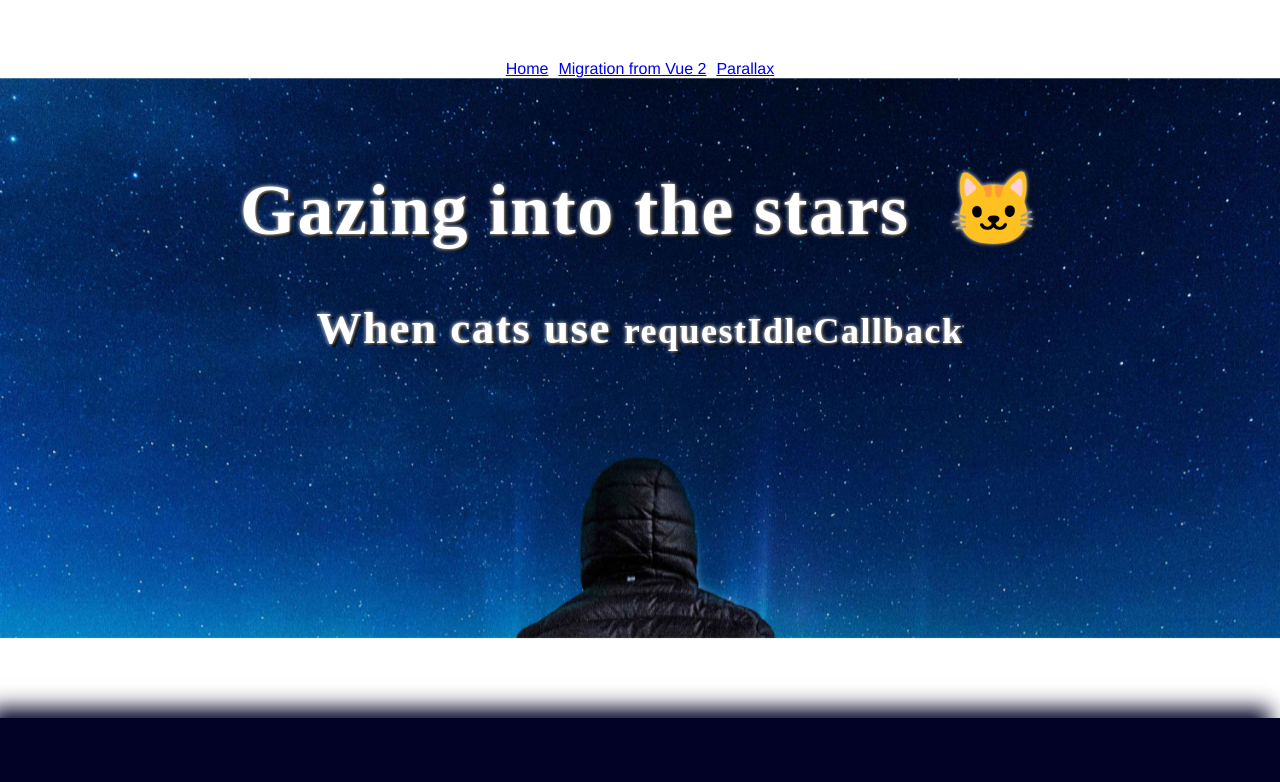
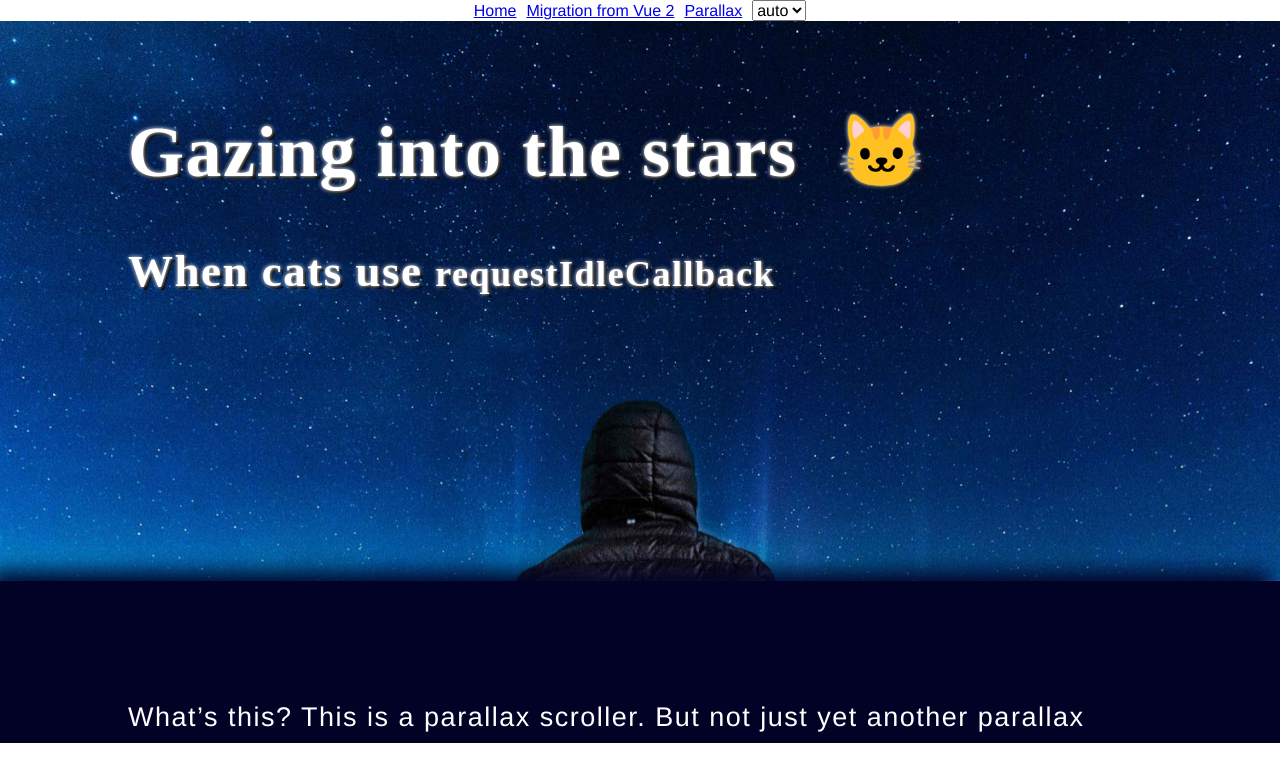
Before and after one commit to NavOrange/vite-next-vue, a Vue app: page /parallax in a window 1280 px wide. Shown: the top 782 px of the page. Built offline with nearby package versions, Linux system fonts and the light colour scheme.

Commit message:
🌰 Compositiion API: matchMedia & MediaQueryList (prefers-color-scheme)

```diff
--- a/src/App.vue
+++ b/src/App.vue
@@ -1,8 +1,18 @@
 <template>
-  <nav class="app__nav">
+  <nav class="app__nav" :class="{ [scheme]: true }">
     <router-link v-for="{ path, meta } in routes" :key="path" :to="path">
       {{ meta.title }}
     </router-link>
+
+    <select v-model="mode">
+      <option
+        v-for="value in ['light', 'dark', 'auto']"
+        :key="value"
+        :value="value"
+      >
+        {{ value }}
+      </option>
+    </select>
   </nav>
 
   <router-view />
@@ -12,32 +22,26 @@
 <script>
 // import HelloWorld from './components/HelloWorld.vue'
 import { routes } from '/src/router'
+import usePrefersColorScheme from '/src/components/CompositionAPI/PrefersColorScheme'
 
 export default {
   name: 'App',
   /* components: {
     HelloWorld
   } */
-  computed: {
-    routes() {
-      return routes
-    },
+  setup() {
+    const { scheme, mode } = usePrefersColorScheme()
+
+    return { routes, scheme, mode }
   },
 }
 </script>
 
 <style lang="scss">
-#app {
-  font-family: Avenir, Helvetica, Arial, sans-serif;
-  -webkit-font-smoothing: antialiased;
-  -moz-osx-font-smoothing: grayscale;
+.app__nav {
   text-align: center;
-  color: #2c3e50;
-  margin-top: 60px;
-}
 
-.app__nav {
-  > a + a {
+  > * + * {
     margin-left: 10px;
   }
 }
--- /dev/null
+++ b/src/components/CompositionAPI/PrefersColorScheme/index.js
@@ -0,0 +1,77 @@
+import {
+  provide,
+  readonly,
+  computed,
+  ref,
+  watchEffect,
+  onBeforeMount,
+  onUnmounted,
+} from 'vue'
+
+export default function usePrefersColorScheme() {
+  const scheme = ref('light') // default scheme
+  const mode = ref('auto')
+
+  const schemes = ['light', 'dark']
+  const MediaQueryLists =
+    'matchMedia' in window
+      ? schemes.map((scheme) =>
+          window.matchMedia(`(prefers-color-scheme: ${scheme})`)
+        )
+      : []
+
+  function toggleHtmlClass(value) {
+    const classList = document.documentElement.classList
+    classList.remove(...schemes)
+    classList.add(value)
+  }
+
+  function getScheme() {
+    const index = MediaQueryLists.findIndex(
+      (MediaQueryList) => MediaQueryList.matches
+    )
+
+    return schemes[index] ?? scheme.value
+  }
+
+  function addListener() {
+    MediaQueryLists.forEach((MediaQueryList, index) => {
+      MediaQueryList.handler = function (event) {
+        if (event.matches) scheme.value = schemes[index]
+      }
+      MediaQueryList.addListener(MediaQueryList.handler)
+    })
+  }
+
+  function removeListener() {
+    MediaQueryLists.forEach((MediaQueryList) => {
+      MediaQueryList.removeListener(MediaQueryList.handler)
+      MediaQueryList.handler = null
+    })
+  }
+
+  const provideScheme = computed(() => {
+    return 'auto' === mode.value ? scheme.value : mode.value
+  })
+
+  watchEffect(() => {
+    toggleHtmlClass(provideScheme.value)
+  })
+
+  onBeforeMount(() => {
+    scheme.value = getScheme()
+    addListener()
+  })
+
+  onUnmounted(() => {
+    removeListener()
+    MediaQueryLists.length = 0
+  })
+
+  provide('scheme', readonly(provideScheme))
+
+  return {
+    scheme: provideScheme,
+    mode,
+  }
+}
--- a/src/components/CompositionAPI/Template.vue
+++ b/src/components/CompositionAPI/Template.vue
@@ -26,8 +26,5 @@ export default {
       y,
     }
   },
-  mounted() {
-    console.log('template is mounted!')
-  },
 }
 </script>
--- a/src/components/HelloWorld.vue
+++ b/src/components/HelloWorld.vue
@@ -29,9 +29,5 @@ export default {
       count: 0,
     }
   },
-  created() {
-    const a = {}
-    console.log(a?.b ?? `will done`)
-  },
 }
 </script>
--- a/src/components/MigrationFromVue2/index.vue
+++ b/src/components/MigrationFromVue2/index.vue
@@ -20,10 +20,15 @@
         @submit="EmitsComponentOptionSubmit"
       />
     </li>
+
+    <li>
+      <code>scheme: {{ scheme }} // inject</code>
+    </li>
   </ul>
 </template>
 
 <script>
+import { inject } from 'vue'
 import { FeatureTeleportOne, FeatureTeleportTwo } from './Teleport.jsx'
 import EmitsComponentOption from './EmitsComponentOption.jsx'
 
@@ -33,6 +38,11 @@ export default {
     FeatureTeleportOne,
     FeatureTeleportTwo,
     EmitsComponentOption,
+  },
+  setup() {
+    return {
+      scheme: inject('scheme'),
+    }
   },
   data() {
     return {
--- a/src/main.js
+++ b/src/main.js
@@ -2,6 +2,8 @@ import { createApp } from 'vue'
 import App from './App.vue'
 
 import 'normalize.css'
+
+import '/src/styles/index.scss' // global css
 
 import router from '/src/router'
 
--- /dev/null
+++ b/src/styles/index.scss
@@ -0,0 +1,45 @@
+@import './variables.scss';
+
+body {
+  height: 100%;
+  -moz-osx-font-smoothing: grayscale;
+  -webkit-font-smoothing: antialiased;
+  text-rendering: optimizeLegibility;
+  font-family: Helvetica Neue, Helvetica, PingFang SC, Hiragino Sans GB,
+    Microsoft YaHei, Arial, sans-serif;
+  transition: background-color 0.2s cubic-bezier(0.175, 0.885, 0.32, 1.275),
+    color 0.2s cubic-bezier(0.175, 0.885, 0.32, 1.275) 0.1s;
+}
+
+label {
+  font-weight: 700;
+}
+
+html {
+  height: 100%;
+  box-sizing: border-box;
+}
+
+#app {
+  height: 100%;
+}
+
+*,
+*:before,
+*:after {
+  box-sizing: inherit;
+}
+
+html.dark {
+  body {
+    background-color: $dark;
+    color: $dark-text;
+  }
+}
+
+html.light {
+  body {
+    background-color: $light;
+    color: $light-text;
+  }
+}
--- /dev/null
+++ b/src/styles/variables.scss
@@ -0,0 +1,7 @@
+/* light */
+$light: #fff;
+$light-text: #212121;
+
+/* dark */
+$dark: #515a6e;
+$dark-text: #fff;
```
Also changed, not shown: 1 other file (tests, documents, lock files or other folders).
